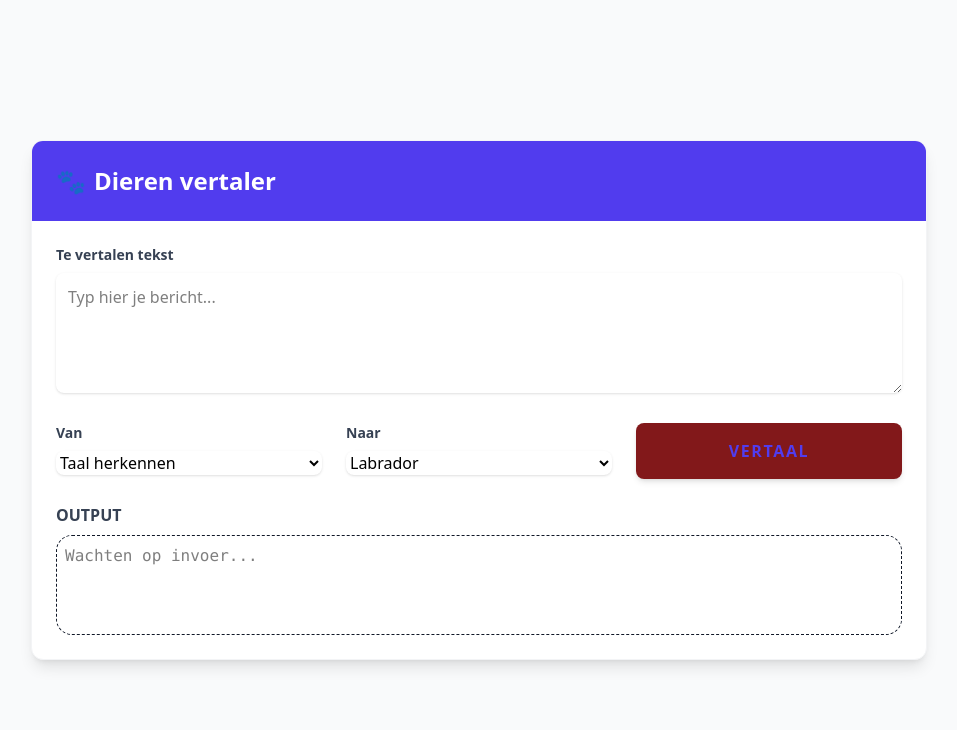
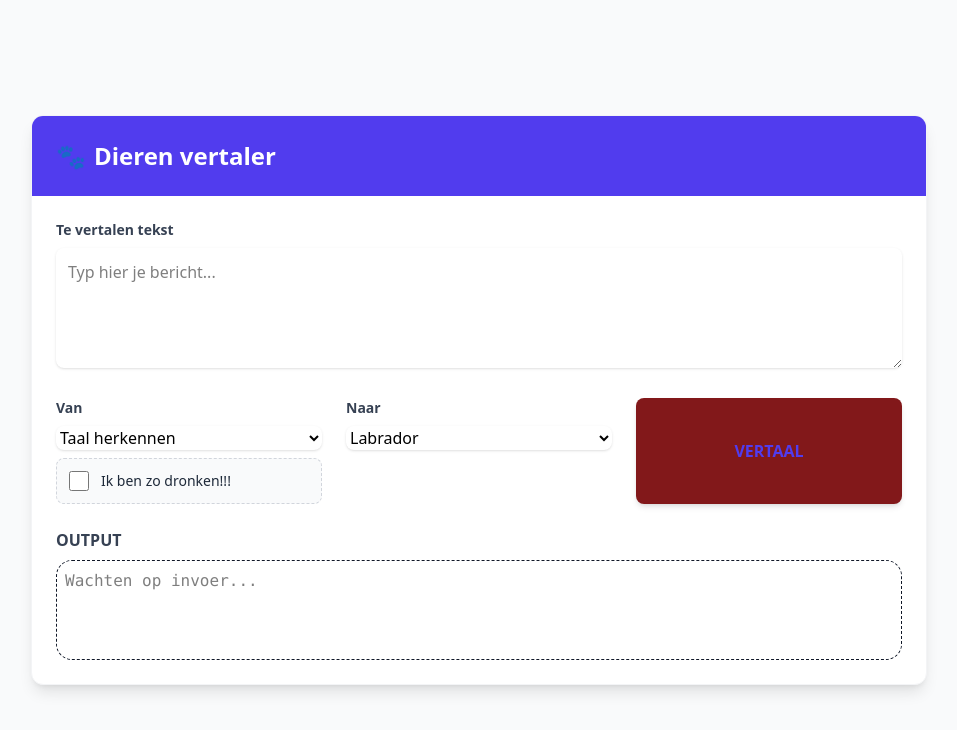
Before and after one commit to Geert32/pet-translator, an Angular app: page / in a window 1280 px wide. Shown: the top 730 px of the page, without its empty margins (161-1118 px from the left). Built offline with nearby package versions, Linux system fonts and the light colour scheme.

Commit message:
feat: add drunk option

```diff
--- /dev/null
+++ b/src/app/domains/shared/data/drunk/drunk.ts
@@ -0,0 +1,19 @@
+import { Injectable } from '@angular/core';
+
+@Injectable({
+  providedIn: 'root',
+})
+export class Drunk {
+  drankToMuch(text: string): string {
+    const words = text.split(/\s+/);
+
+    const modifiedWords = words.map((word, index) => {
+      if ((index + 1) % 4 === 0) {
+        return word.split('').reverse().join('');
+      }
+      return word;
+    });
+
+    return `${modifiedWords.join(' ')} Burp!`;
+  }
+}
--- a/src/app/domains/shared/data/translation-request.ts
+++ b/src/app/domains/shared/data/translation-request.ts
@@ -4,4 +4,5 @@ export type TranslationRequest = {
   sourceText: string;
   fromLanguage: LanguageOption;
   toLanguage: LanguageOption;
+  isDrunk: boolean;
 };
--- a/src/app/domains/translator/feature-translate/translate.ts
+++ b/src/app/domains/translator/feature-translate/translate.ts
@@ -4,6 +4,7 @@ import { TranslationRequest } from '../../shared/data/translation-request';
 import { Translator } from '../../shared/data/translator/translator';
 import { LanguageOption } from '../../shared/data/language-option';
 import { AnimalStylePipe } from '../../shared/data/animal-style-pipe';
+import { Drunk } from '../../shared/data/drunk/drunk';
 
 @Component({
   selector: 'app-translate',
@@ -13,6 +14,7 @@ import { AnimalStylePipe } from '../../shared/data/animal-style-pipe';
 })
 export class Translate {
   private readonly translator = inject(Translator);
+  private readonly drunk = inject(Drunk);
 
   protected readonly translatedText = signal<string>('');
   protected readonly languageDetectionFailed = signal<boolean>(false);
@@ -33,11 +35,15 @@ export class Translate {
       }
     }
 
-    const translatedText = this.translator.translate(
+    let translatedText = this.translator.translate(
       translationRequest.sourceText,
       translationRequest.toLanguage,
     );
 
+    if (translationRequest.isDrunk) {
+      translatedText = this.drunk.drankToMuch(translatedText);
+    }
+
     this.translatedText.set(translatedText ?? '');
   }
 }
--- a/src/app/domains/translator/ui-translator-form/translator-form.html
+++ b/src/app/domains/translator/ui-translator-form/translator-form.html
@@ -35,6 +35,19 @@
         [formField]="translationForm.fromLanguage"
         [options]="fromLanguageOptions()"
       />
+      <div
+        class="flex mt-2 items-center gap-3 p-3 bg-gray-50 rounded-lg border border-dashed border-gray-300"
+      >
+        <input
+          class="h-5 w-5 text-[#513cee] rounded border-gray-300 focus:ring-[#513cee]"
+          id="drunk"
+          type="checkbox"
+          [formField]="translationForm.isDrunk"
+        />
+        <label class="text-sm font-medium text-gray-800 cursor-pointer" for="drunk">
+          Ik ben zo dronken!!!
+        </label>
+      </div>
     </div>
 
     <div>
@@ -47,7 +60,7 @@
     </div>
 
     <button
-      class="cursor-pointer disabled:cursor-not-allowed disabled:bg-red-900 disabled:hover:bg-red-900 py-4 bg-[#fff533] hover:bg-[#ffe033] text-[#513cee] font-black uppercase tracking-widest rounded-lg transition-colors shadow-md"
+      class="cursor-pointer disabled:cursor-not-allowed disabled:bg-red-900 disabled:hover:bg-red-900 py-4 bg-[#fff533] hover:bg-[#ffe033] text-[#513cee] font-black uppercase rounded-lg transition-colors shadow-md"
       type="button"
       [disabled]="translationForm().invalid()"
       (click)="onTranslate()"
--- a/src/app/domains/translator/ui-translator-form/translator-form.ts
+++ b/src/app/domains/translator/ui-translator-form/translator-form.ts
@@ -34,6 +34,7 @@ export class TranslatorForm {
     toLanguage: LanguageOption.Labrador,
     fromLanguage: LanguageOption.AutoDetect,
     sourceText: '',
+    isDrunk: false,
   });
 
   protected readonly translationForm = form(this.translationModel, (path) => {
@@ -80,6 +81,7 @@ export class TranslatorForm {
       sourceText: this.translationForm.sourceText().value(),
       fromLanguage: this.translationForm.fromLanguage().value(),
       toLanguage: this.translationForm.toLanguage().value(),
+      isDrunk: this.translationForm.isDrunk().value(),
     });
   }
 }
```
Also changed, not shown: 1 other file (tests, documents, lock files or other folders).
